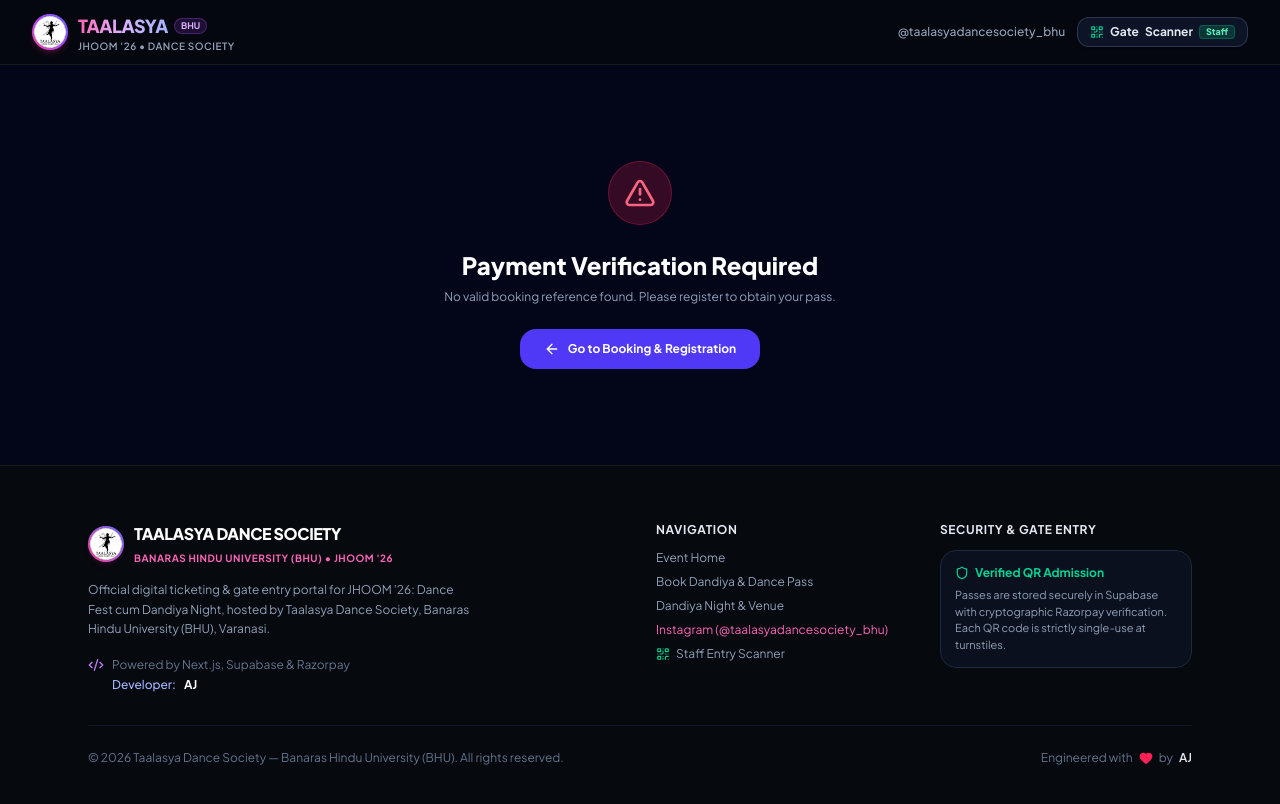
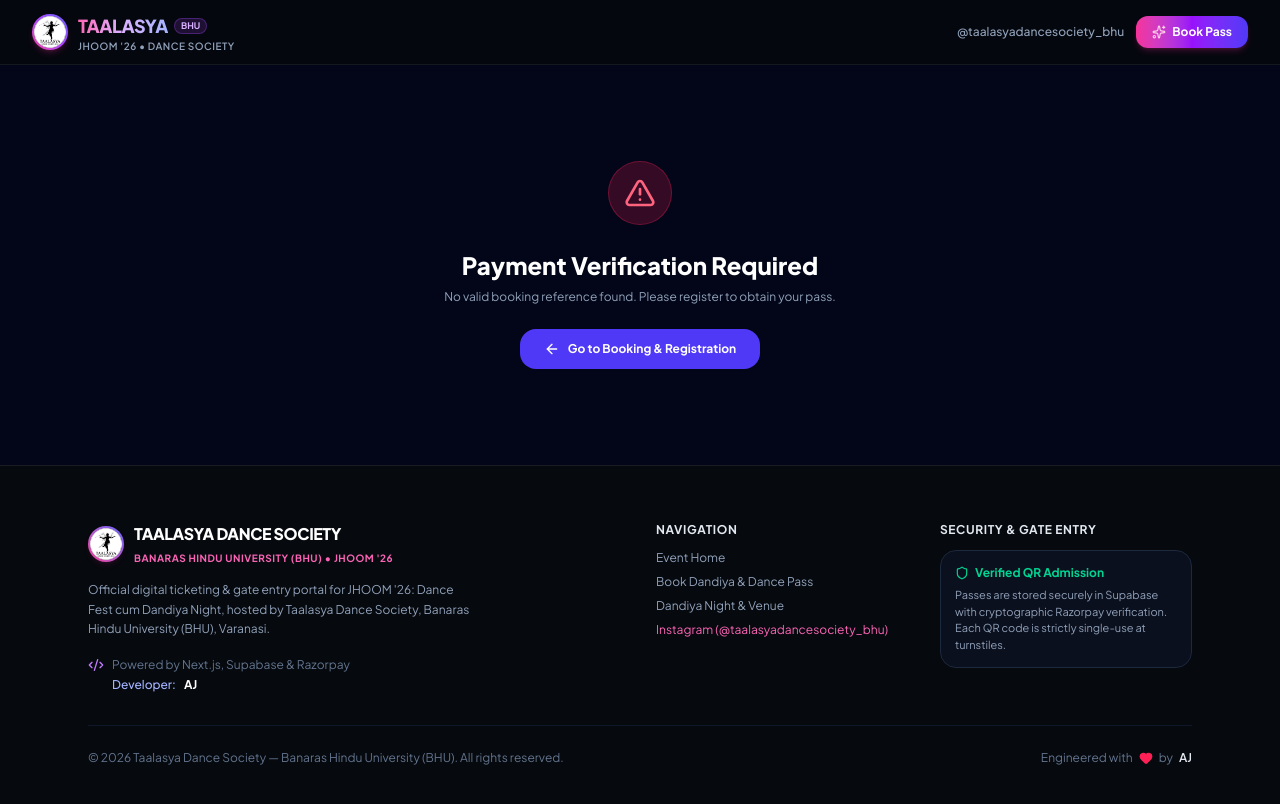
Before and after one commit to aj-6396/taalasya, a Next.js app: page /success in a window 1280 px wide. Shown: the top 804 px of the page. Built offline with nearby package versions, Linux system fonts and the light colour scheme.

Commit message:
feat: make /scan a private backend staff page and remove all public links from homepage

```diff
--- /dev/null
+++ b/src/app/scan/layout.tsx
@@ -0,0 +1,22 @@
+import type { Metadata } from "next";
+
+export const metadata: Metadata = {
+  title: "Gate Scanner Terminal — Confidential Staff Only",
+  robots: {
+    index: false,
+    follow: false,
+    nocache: true,
+    googleBot: {
+      index: false,
+      follow: false,
+    },
+  },
+};
+
+export default function ScanLayout({
+  children,
+}: {
+  children: React.ReactNode;
+}) {
+  return <>{children}</>;
+}
--- a/src/components/Footer.tsx
+++ b/src/components/Footer.tsx
@@ -1,6 +1,6 @@
 import Link from "next/link";
 import Image from "next/image";
-import { Heart, Shield, Code2, QrCode } from "lucide-react";
+import { Heart, Shield, Code2 } from "lucide-react";
 import { EVENT_CONFIG } from "@/lib/constants";
 
 export default function Footer() {
@@ -73,12 +73,6 @@
                   Instagram ({EVENT_CONFIG.instagramHandle})
                 </a>
               </li>
-              <li>
-                <Link href="/scan" className="hover:text-white transition-colors flex items-center gap-1.5">
-                  <QrCode className="w-3.5 h-3.5 text-emerald-400" />
-                  Staff Entry Scanner
-                </Link>
-              </li>
             </ul>
           </div>
 
--- a/src/components/Navbar.tsx
+++ b/src/components/Navbar.tsx
@@ -1,6 +1,6 @@
 import Link from "next/link";
 import Image from "next/image";
-import { QrCode, Sparkles } from "lucide-react";
+import { Sparkles } from "lucide-react";
 import { EVENT_CONFIG } from "@/lib/constants";
 
 export default function Navbar() {
@@ -46,22 +46,10 @@
 
             <Link
               href="#register"
-              className="hidden xs:inline-flex items-center gap-1 px-3 py-1.5 rounded-xl text-xs font-bold text-pink-300 bg-pink-500/10 hover:bg-pink-500/20 border border-pink-500/25 transition-all active:scale-95"
+              className="inline-flex items-center gap-1.5 px-4 py-2 rounded-xl text-xs font-bold text-white bg-gradient-to-r from-pink-500 via-purple-600 to-indigo-600 shadow-md shadow-pink-500/20 hover:opacity-95 transition-all active:scale-95"
             >
-              <Sparkles className="w-3.5 h-3.5 text-pink-400" />
+              <Sparkles className="w-3.5 h-3.5 text-pink-200" />
               <span>Book Pass</span>
-            </Link>
-
-            <Link
-              href="/scan"
-              className="inline-flex items-center gap-1.5 px-3 py-1.5 rounded-xl text-xs font-bold text-slate-200 bg-slate-900/90 hover:bg-slate-800 border border-slate-700/80 transition-all shadow-sm active:scale-95"
-            >
-              <QrCode className="w-3.5 h-3.5 text-emerald-400" />
-              <span className="hidden sm:inline">Gate</span>
-              <span>Scanner</span>
-              <span className="inline-flex items-center px-1.5 py-0.2 rounded text-[9px] font-extrabold bg-emerald-500/20 text-emerald-300 border border-emerald-500/30">
-                Staff
-              </span>
             </Link>
           </div>
         </div>
--- a/src/components/Scanner.tsx
+++ b/src/components/Scanner.tsx
@@ -179,9 +179,8 @@
         };
         setCurrentMarshal(found);
       }
+      fetchLiveStats();
     }
-
-    fetchLiveStats();
   }, []);
 
   // Poll database stats every 15s so all marshals see live progress across all 4 gates
```
